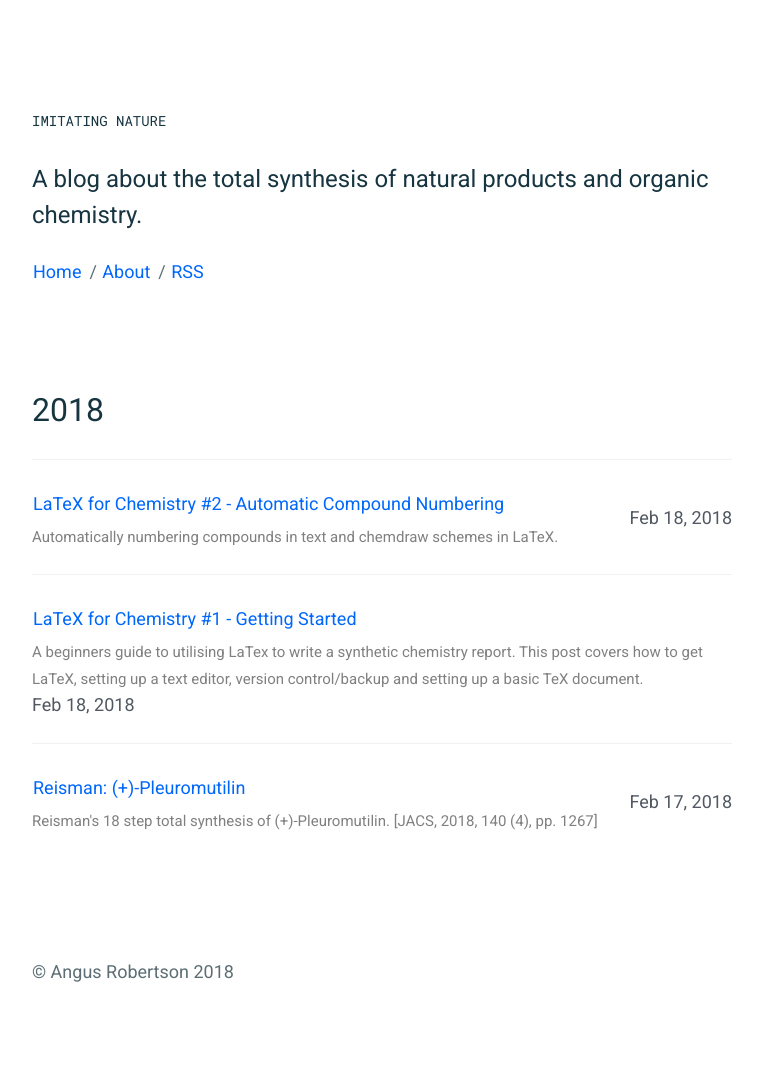
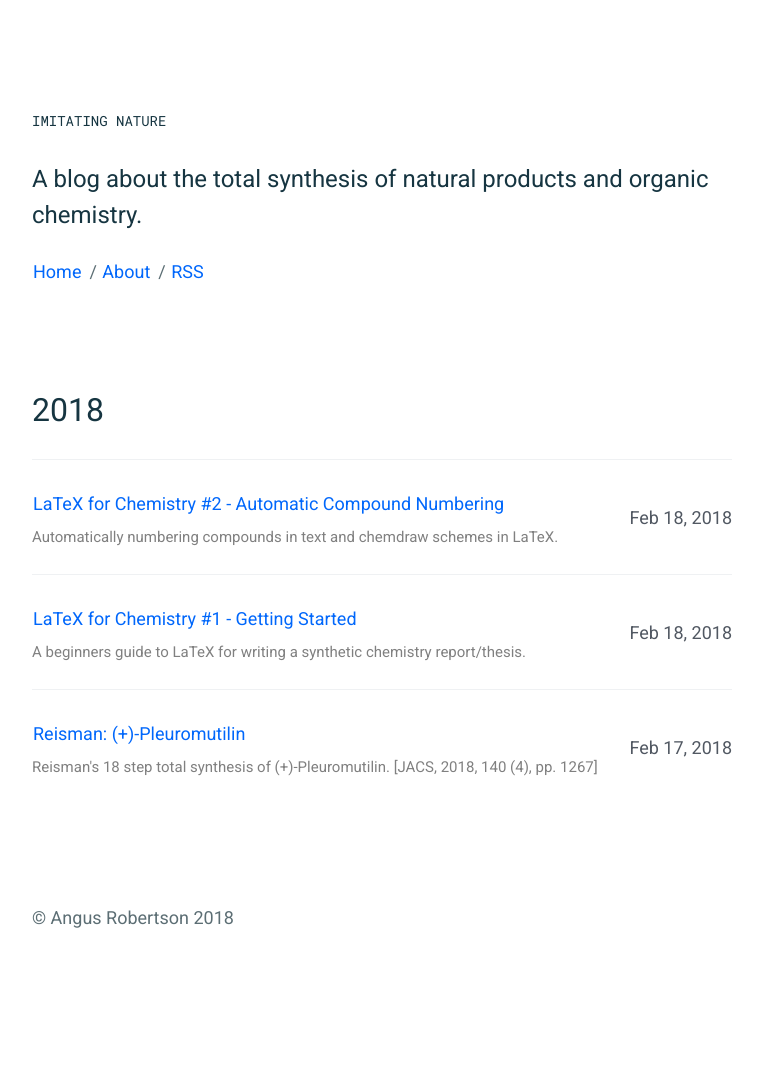
Before and after one commit to robotNoir/robotNoir.github.io, a Jekyll site: the page built from index.html, in a window 1280 px wide. Shown: the whole page, without its empty margins (258-1021 px from the left). Built offline with Jekyll 4.4.1, drawn with Linux system fonts in a browser that asks for light colours; after the commit the page ends 1031 px from its top, so only the background shows below that.

Commit message:
Update 2018-02-19-latex-for-chemistry-getting-started.md

```diff
--- a/_posts/2018-02-19-latex-for-chemistry-getting-started.md
+++ b/_posts/2018-02-19-latex-for-chemistry-getting-started.md
@@ -6,10 +6,7 @@ published: true
 title: 'LaTeX for Chemistry #1 - Getting Started'
 tags:
   - LaTeX
-description: >-
-  A beginners guide to utilising LaTex to write a synthetic chemistry report.
-  This post covers how to get LaTeX, setting up a text editor, version
-  control/backup and setting up a basic TeX document.
+description: A beginners guide to LaTeX for writing a synthetic chemistry report/thesis.
 ---
 For those unfamiliar, LaTeX is a sort of document preparation system that yields really high quality published documents. It's used for a lot of technical and scientific documentation including by a number of big journals.
 
```
